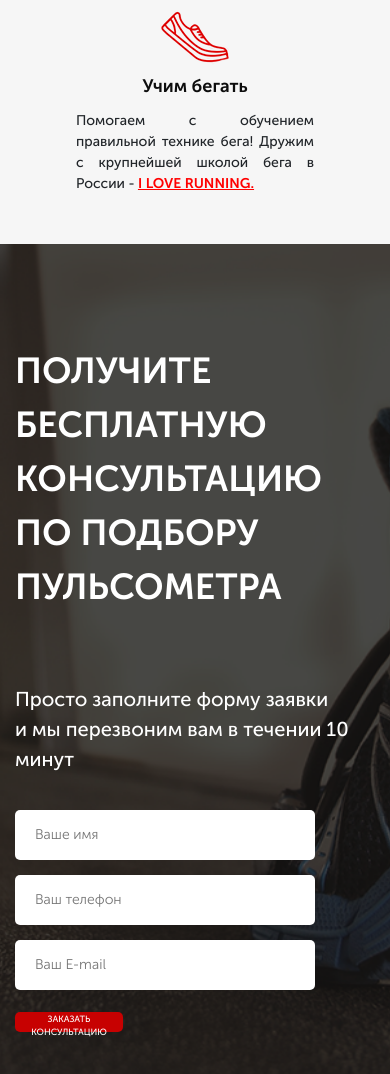
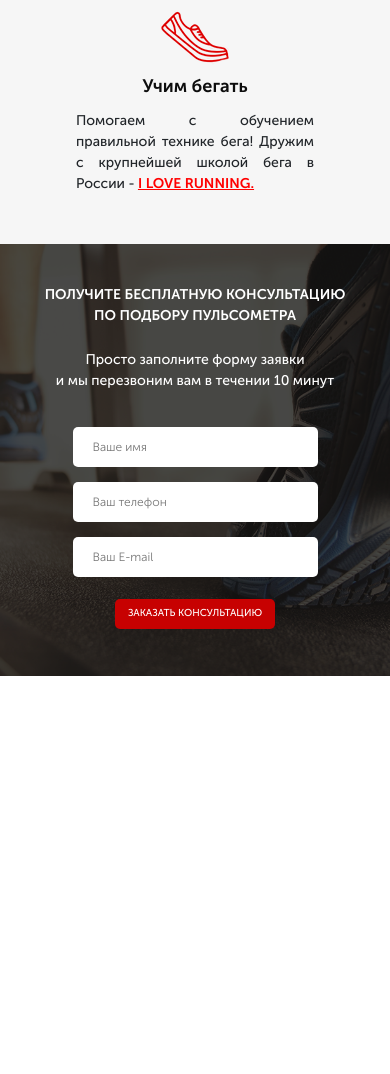
Before and after one commit to VladaBelaya/RunSmart, a website: page src/index.html in a window 390 px wide. Shown: the part 1061-2135 px from the top of the page. After the commit the page ends 1737 px from the top, so only its background shows below. Drawn offline with Linux system fonts and the light colour scheme.

Commit message:
адаптировала 3 секции
3-ю секцию полностью заадаптировала

```diff
--- a/src/sass/base/_media.sass
+++ b/src/sass/base/_media.sass
@@ -19,6 +19,14 @@
         &__descr
             text-align: justify
             width: 222px
+    .consultation
+        min-height: 650px
+        padding: 80px 0 80px
+        &__descr
+            margin-top: 50px
+        .title_left
+            font-size: 30px
+
 @media ( max-width: 767px )
     .container
         min-width: 550px
@@ -54,6 +62,15 @@
         &__descr
             width: 238px
             margin-top: 10px
+    .consultation
+        min-height: 600px
+        padding: 60px 5px
+        &__descr
+            margin-top: 40px
+        .feed-form
+            width: 285px
+        .title_left
+            font-size: 24px
 @media ( max-width: 575px )
     .container
         min-width: 335px
@@ -97,3 +114,27 @@
 
         .title
             font-size: 23px
+    .consultation
+        min-height: 400px
+        padding: 40px 5px
+        &__descr
+            margin-top: 23px
+            text-align: center
+            font-size: 14px
+        .feed-form
+            width: 245px
+            margin: 36px auto
+            margin-bottom: 5px
+            input
+                height: 40px
+                font-size: 12px
+
+        .title_left
+            font-size: 14px
+            text-align: center
+        .button
+            &_submit
+                width: 160px
+                height: 30px
+                font-size: 10px
+                margin: 2px auto
--- a/src/sass/style.sass
+++ b/src/sass/style.sass
@@ -12,6 +12,6 @@
 @import "./blocks/buttons"
 @import "./blocks/advantages"
 @import "./blocks/titles"
-@import "./base/media"
 @import "./blocks/consultation"
 @import "./blocks/forms"
+@import "./base/media"
```
Also changed, not shown: src/css/style.min.css.
